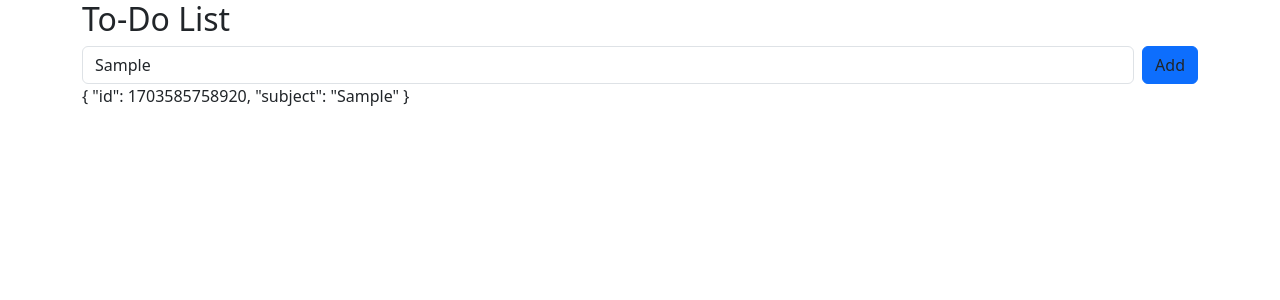
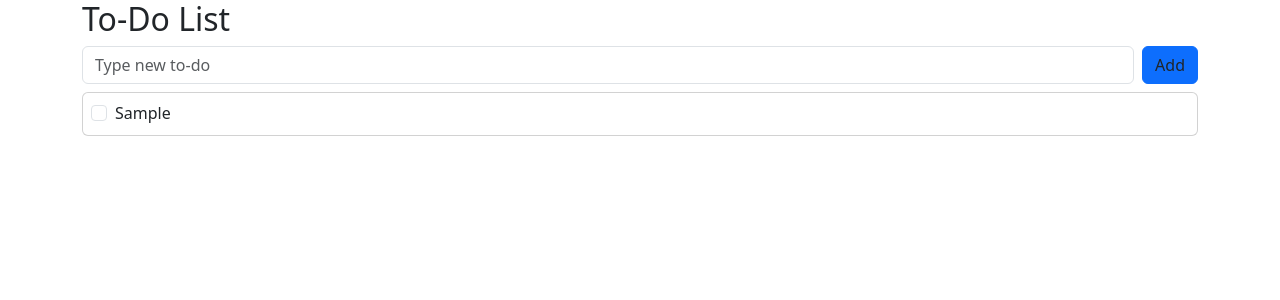
Before and after one commit to Sominhwan/vue3_study, a Vue app in the folder vue3_study/: page / in a window 1280 px wide. Both pictures are taken after typing "Sample" into the empty fields and a click on the button "Add". Shown: the top 300 px of the page. Built offline with nearby package versions, Linux system fonts and the light colour scheme.

Commit message:
20231227 SMH [v-if, v-show, checkbox, class-binding] 추가

```diff
--- a/vue3_study/src/App.vue
+++ b/vue3_study/src/App.vue
@@ -88,7 +88,7 @@
 </style> -->
 
 // Todo List
-<template>
+<!-- <template>
   <div class="container">
     <h2>To-Do List</h2>
     <form
@@ -107,7 +107,11 @@
           <button class="btn btn-primary" type="submit">Add</button>
         </div>
     </form>
-    {{ todos[0] }}
+    <div class="card mt-2" v-for="todo in todos" :key="todo.id">
+      <div class="card-body p-2">
+        {{ todo.subject }}
+      </div>
+    </div>
   </div>
 </template>
 
@@ -116,7 +120,10 @@
 export default {
   setup() {
     const todo = ref('');
-    const todos = ref([]);
+    const todos = ref([
+      { id: 1, subject: '휴대폰 사기' },
+      { id: 2, subject: '장보기' },
+    ]);
 
 
     const onSubmit = () => {
@@ -143,4 +150,98 @@
   .name {
     color: red;
   }
+</style> -->
+
+// v-if, v-show, checkbox
+<template>
+  <div class="container">
+    <h2>To-Do List</h2>
+    <form
+      @submit.prevent="onSubmit"
+
+    >
+    <div class="d-flex">
+      <div class="flex-grow-1 mr-2">
+          <input
+            class="form-control"
+            type="text"
+            v-model="todo"
+            placeholder="Type new to-do"
+          >
+        </div>
+        <div>
+          <button class="btn btn-primary" type="submit">Add</button>
+        </div>
+        <div v-show="hasError" style="color: red;">
+          This field cannot be empty
+        </div>
+    </div>
+
+    </form>
+    <div class="card mt-2" v-for="todo in todos" :key="todo.id">
+      <div class="card-body p-2">
+        <div class="form-check">
+          <input class="form-check-input" type="checkbox" v-model="todo.completed">
+          <label class="form-check-label" :class="{ todo: todo.completed }">{{ todo.subject }}</label>
+        </div>
+      </div>
+    </div>
+  </div>
+</template>
+
+<script>
+import { ref } from 'vue';
+export default {
+  setup() {
+    const toggle = ref(false);
+    const todo = ref('');
+    const todos = ref([
+
+    ]);
+    const hasError = ref(false);
+    const todoStyle = {
+      textDecoration: 'line-through',
+      color: 'gray'
+    }
+
+    const onSubmit = () => {
+      if(todo.value === '') {
+        hasError.value = true;
+      } else {
+        todos.value.push({
+          id: Date.now(),
+          subject: todo.value,
+          completed: false,
+        });
+        hasError.value = false;
+        todo.value = '';
+      }
+    };
+    const updateName = (e) => {
+      name.value = e.target.value
+    };
+
+    const onToggle = () => {
+      toggle.value = !toggle.value;
+    }
+
+    return {
+      todo,
+      onSubmit,
+      updateName,
+      todos,
+      toggle,
+      onToggle,
+      hasError,
+      todoStyle
+    };
+  }
+}
+
+</script>
+<style scoped>
+  .todo {
+    color: gray;
+    text-decoration: line-through;
+  }
 </style>
```
